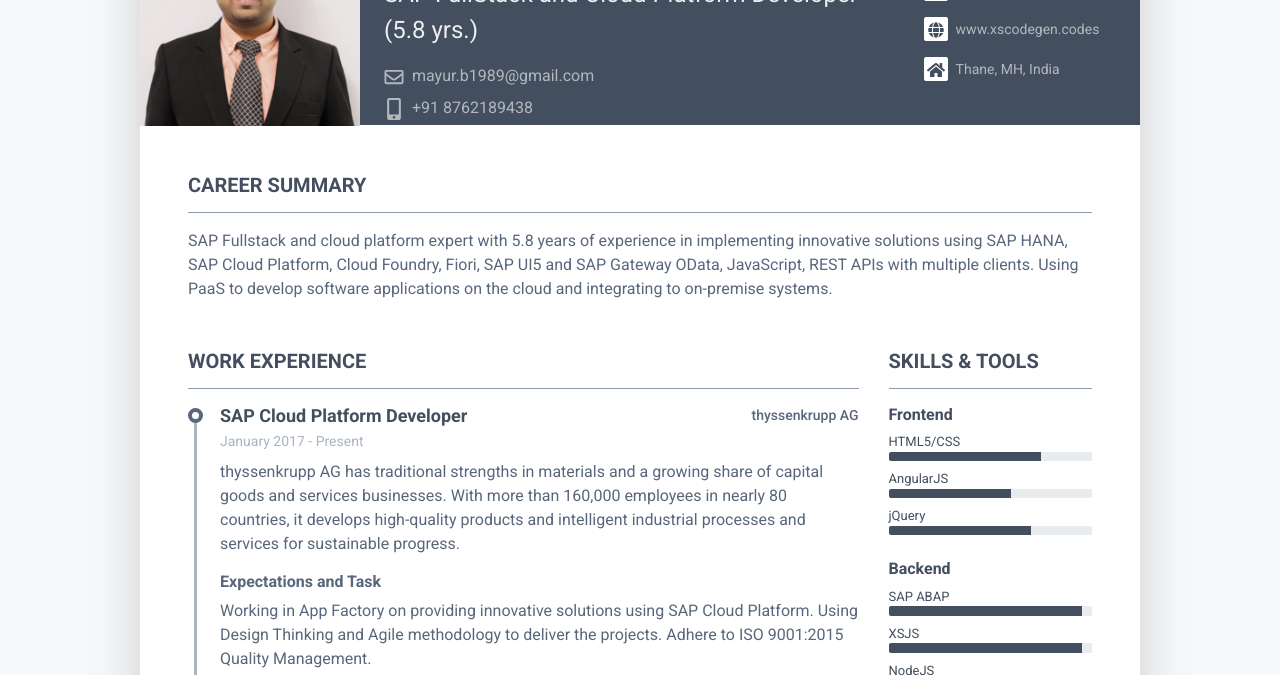
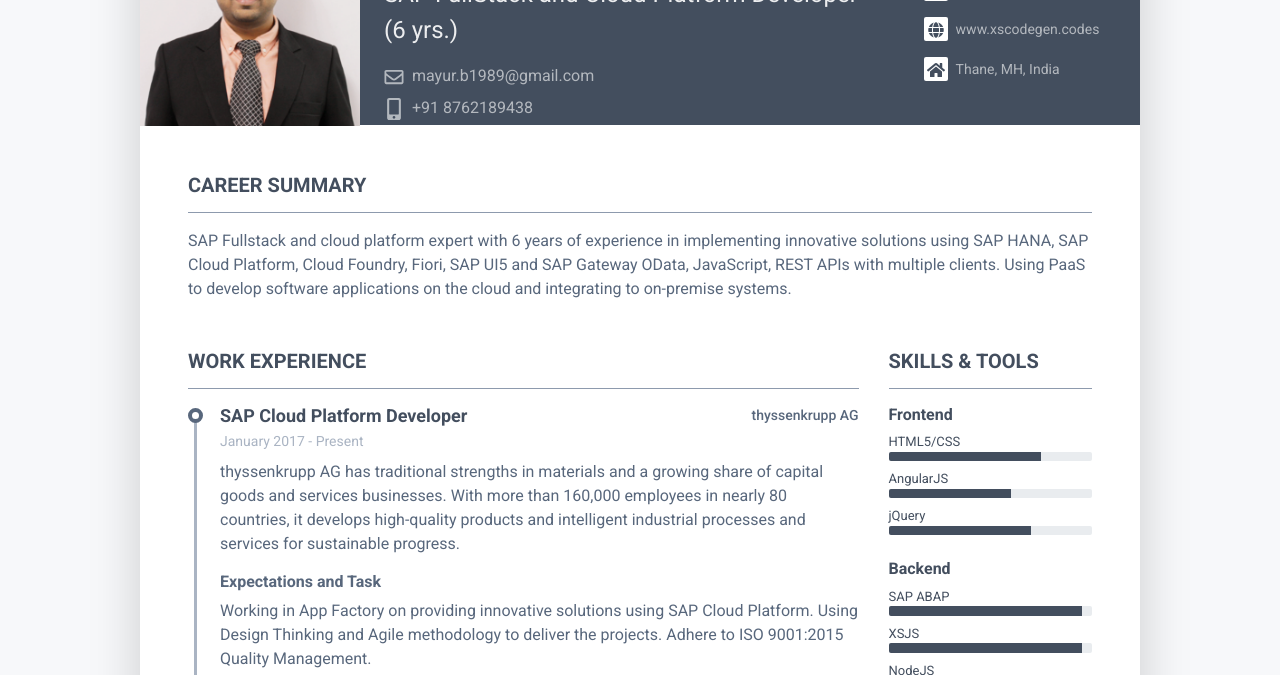
Before and after one commit to maygb9/https-maygb9.github.io-, a plain HTML site: page index.html in a window 1280 px wide. Shown: the part 125-800 px from the top of the page. Drawn offline with Linux system fonts and the light colour scheme.

Commit message:
Update index.html

```diff
--- a/index.html
+++ b/index.html
@@ -42,7 +42,7 @@
 				    <div class="media-body p-4 d-flex flex-column flex-md-row mx-auto mx-lg-0">
 					    <div class="primary-info">
 						    <h1 class="name mt-0 mb-1 text-white ">Mayur Bulbule</h1>
-						    <div class="title mb-3">SAP FullStack and Cloud Platform Developer<br>(5.8 yrs.)</div>
+						    <div class="title mb-3">SAP FullStack and Cloud Platform Developer<br>(6 yrs.)</div>
 						    <ul class="list-unstyled">
 							    <li class="mb-2"><a href="#"><i class="far fa-envelope fa-fw mr-2" data-fa-transform="grow-3"></i>mayur.b1989@gmail.com</a></li>
 							    <li><a href="#"><i class="fas fa-mobile-alt fa-fw mr-2" data-fa-transform="grow-6"></i>+91 8762189438</a></li>
@@ -66,7 +66,7 @@
 			    <section class="resume-section summary-section mb-5">
 				    <h2 class="resume-section-title text-uppercase font-weight-bold pb-3 mb-3">Career Summary</h2>
 				    <div class="resume-section-content">
-					    <p class="mb-0">SAP Fullstack and cloud platform expert with 5.8 years of experience in implementing innovative solutions using SAP HANA, SAP Cloud Platform, Cloud Foundry, Fiori, SAP UI5 and SAP Gateway OData, JavaScript, REST APIs with multiple clients. Using PaaS to develop software applications on the cloud and integrating to on-premise systems.</p>
+					    <p class="mb-0">SAP Fullstack and cloud platform expert with 6 years of experience in implementing innovative solutions using SAP HANA, SAP Cloud Platform, Cloud Foundry, Fiori, SAP UI5 and SAP Gateway OData, JavaScript, REST APIs with multiple clients. Using PaaS to develop software applications on the cloud and integrating to on-premise systems.</p>
 				    </div>
 			    </section><!--//summary-section-->
 			    <div class="row">
```
